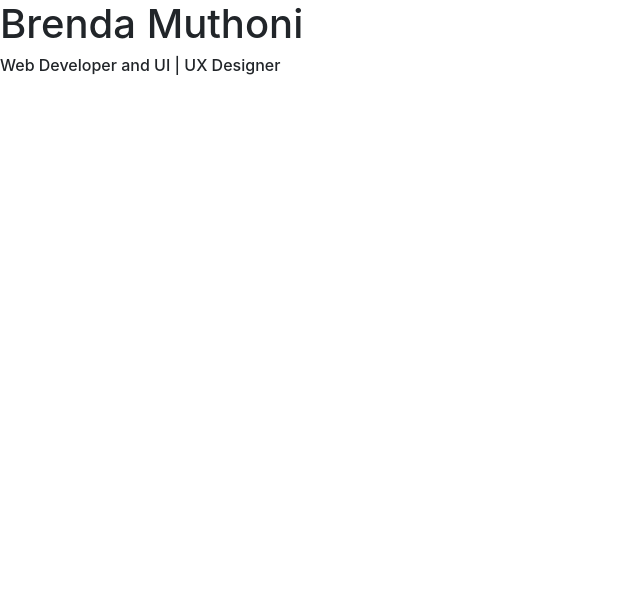
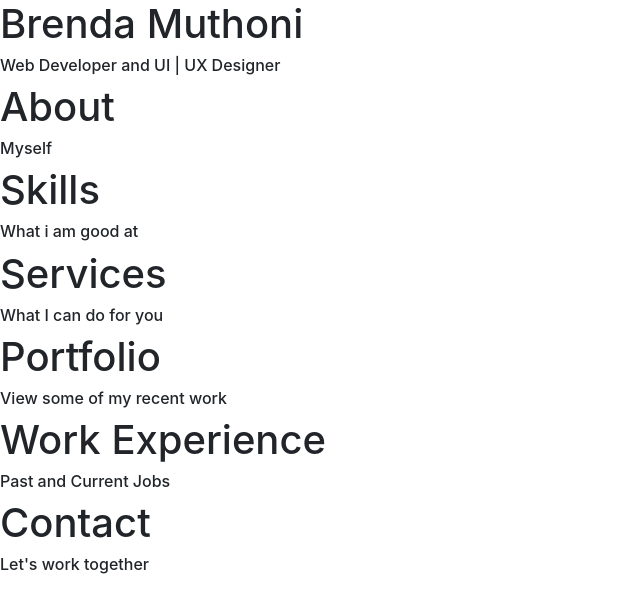
Before and after one commit to Brenda-M/personal-portfolio-with-django, a Django app: template mainpage/templates/mainpage/main.html in a window 1280 px wide. Shown: the top 613 px of the page, without its empty margins (0-640 px from the left). Run offline with Django 3.2, Linux system fonts and the light colour scheme; the template is opened without the code that fills it, so the values that code supplies are empty; parts of the project's set-up code (start-up, migrations or seed data) failed here and were passed over; some libraries are stand-ins or nearby versions.

Commit message:
add section headings

```diff
--- a/mainpage/templates/mainpage/main.html
+++ b/mainpage/templates/mainpage/main.html
@@ -20,6 +20,50 @@
     </div>
   </header>
 
+  <section>
+    <div class="about-heading">
+      <h1>About</h1>
+      <h6>Myself</h6>
+    </div>
+  </section>
+
+  <section>
+    <div class="about-heading">
+      <h1>Skills</h1>
+      <h6>What i am good at</h6>
+    </div>
+  </section>
+
+  <section>
+    <div class="section-heading">
+      <h1>Services</h1>
+      <h6>What I can do for you</h6>
+    </div>
+  </section>
+
+  <section>
+    <div class="section-heading">
+      <h1>Portfolio</h1>
+      <h6>View some of my recent work</h6>
+    </div>
+  </section>
+
+  <section>
+    <div class="section-heading">
+      <h1>Work Experience</h1>
+      <h6>Past and Current Jobs</h6>
+    </div>
+  </section>
+
+  <section>
+    <div class="section-heading">
+      <h1>Contact</h1>
+      <h6>Let's work together</h6>
+    </div>
+  </section>
+
+
+
 
   {% bootstrap_javascript jquery='full' %}
 </body>
```
